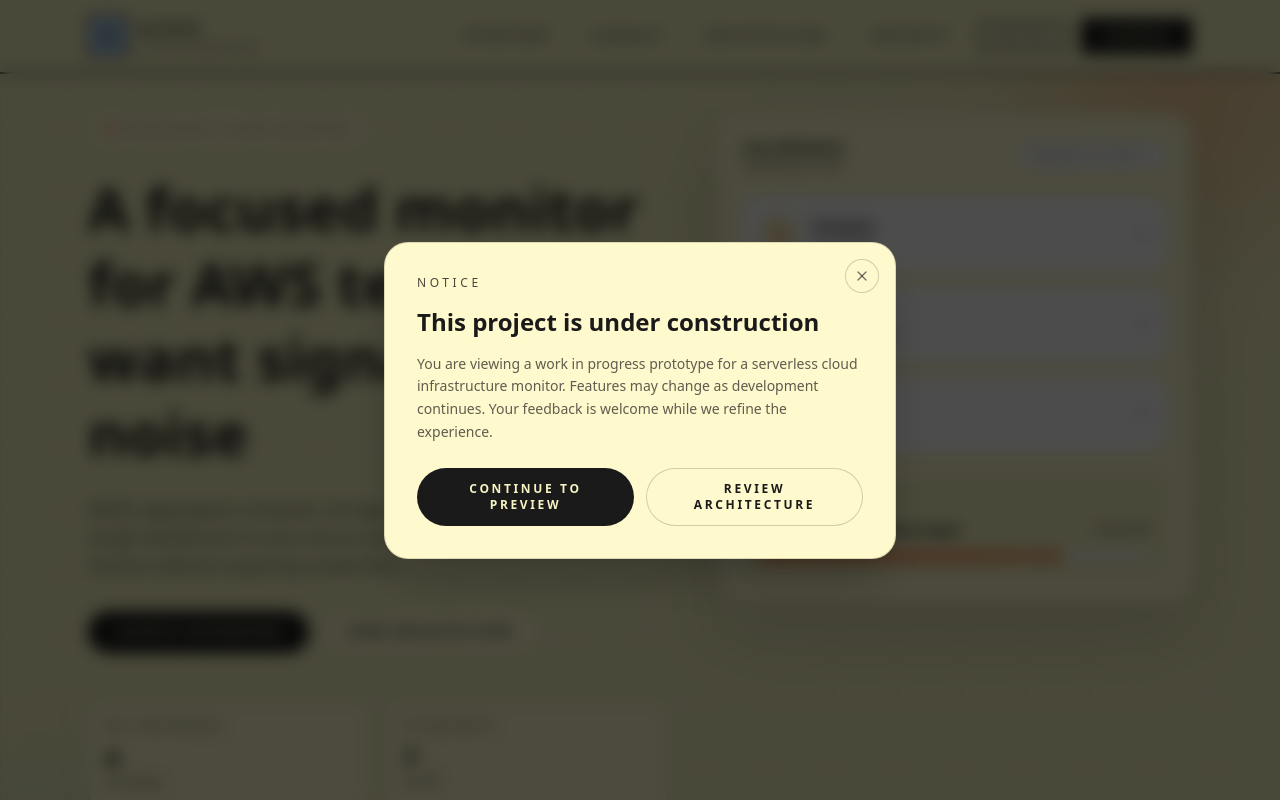
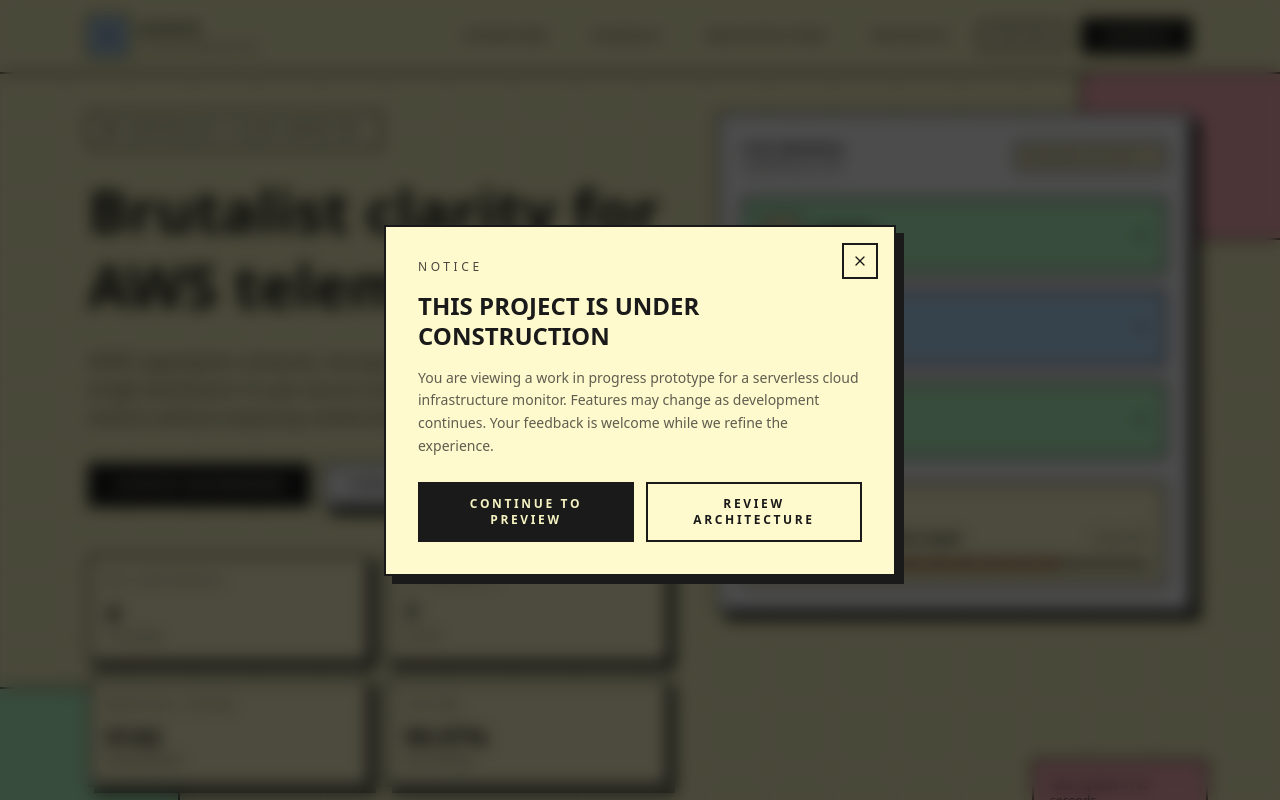
Before and after one commit to ayushedith/aero, a Next.js app: page / in a window 1280 px wide. Shown: the top 800 px of the page. Built offline with nearby package versions, Linux system fonts and the light colour scheme.

Commit message:
brutalist design

```diff
--- a/src/app/globals.css
+++ b/src/app/globals.css
@@ -62,7 +62,7 @@ a, button, [role="button"] {
 }
 
 .text-gradient {
-  background: linear-gradient(90deg, #ff5a1f 0%, #0ea5a4 60%, #ff8a4c 100%);
+  background: linear-gradient(90deg, #ff6b35 0%, #0ea5a4 60%, #ffb347 100%);
   -webkit-background-clip: text;
   background-clip: text;
   color: transparent;
--- a/src/components/landing/Hero.tsx
+++ b/src/components/landing/Hero.tsx
@@ -17,19 +17,19 @@ const SIGNALS = [
 export function Hero() {
   return (
     <section id="overview" className="relative overflow-hidden">
-      <div className="absolute inset-0 bg-grid-soft opacity-60" />
-      <div className="absolute inset-0 bg-noise opacity-40" />
-      <div className="absolute -top-32 right-[-120px] h-[420px] w-[420px] rounded-full bg-[radial-gradient(circle_at_center,rgba(255,90,31,0.35),transparent_65%)] blur-3xl" />
-      <div className="absolute bottom-[-120px] left-[-120px] h-[360px] w-[360px] rounded-full bg-[radial-gradient(circle_at_center,rgba(14,165,164,0.35),transparent_65%)] blur-3xl" />
+      <div className="absolute inset-0 bg-grid-soft opacity-70" />
+      <div className="absolute inset-0 bg-noise opacity-30" />
+      <div className="absolute -top-20 right-[-120px] h-[320px] w-[320px] border-2 border-foreground bg-heirlock-pink" />
+      <div className="absolute bottom-[-120px] left-[-120px] h-[300px] w-[300px] border-2 border-foreground bg-heirlock-green" />
 
       <div className="relative mx-auto grid max-w-6xl gap-12 px-6 pb-20 pt-28 lg:grid-cols-[1.1fr_0.9fr]">
         <div>
-          <div className="inline-flex items-center gap-2 rounded-full border border-foreground/15 bg-surface px-4 py-2 text-[11px] uppercase tracking-[0.28em] text-muted">
-            <span className="h-2 w-2 rounded-full bg-primary" />
+          <div className="inline-flex items-center gap-3 border-2 border-foreground bg-heirlock-yellow px-4 py-2 text-[11px] font-semibold uppercase tracking-[0.28em] text-foreground">
+            <span className="h-2 w-2 bg-foreground" />
             Serverless Cloud Monitor
           </div>
           <h1 className="mt-6 text-4xl font-semibold leading-tight text-foreground sm:text-5xl lg:text-6xl">
-            A focused monitor for AWS teams that want signal, not noise
+            Brutalist clarity for AWS telemetry
           </h1>
           <p className="mt-6 max-w-xl text-lg text-foreground/70">
             AERO aggregates compute, storage, and billing telemetry into a
@@ -39,38 +39,40 @@ export function Hero() {
           <div className="mt-8 flex flex-col gap-3 sm:flex-row">
             <Link
               href="/dashboard"
-              className="inline-flex items-center justify-center rounded-full border border-foreground/20 bg-foreground px-6 py-3 text-xs font-semibold uppercase tracking-[0.22em] text-background shadow-sm hover:bg-primary hover:text-white transition-colors"
+              className="brutalist-cutout inline-flex items-center justify-center px-6 py-3 text-xs font-semibold uppercase tracking-[0.22em]"
             >
               Launch dashboard
             </Link>
             <a
               href="#architecture"
-              className="inline-flex items-center justify-center rounded-full border border-foreground/20 bg-surface px-6 py-3 text-xs font-semibold uppercase tracking-[0.22em] text-foreground hover:border-foreground/60 transition-colors"
+              className="brutalist-panel inline-flex items-center justify-center px-6 py-3 text-xs font-semibold uppercase tracking-[0.22em]"
             >
               View architecture
             </a>
           </div>
 
           <div className="mt-12 grid grid-cols-2 gap-4">
-            {METRICS.map((metric) => (
+            {METRICS.map((metric, index) => (
               <div
                 key={metric.label}
-                className="rounded-2xl border border-foreground/10 bg-surface px-4 py-4 shadow-sm"
+                className={`brutalist-card px-4 py-4 ${
+                  index % 2 === 0 ? "bg-heirlock-blue" : "bg-heirlock-pink"
+                }`}
               >
-                <p className="text-xs uppercase tracking-[0.2em] text-muted">
+                <p className="text-xs uppercase tracking-[0.2em] text-foreground/70">
                   {metric.label}
                 </p>
                 <p className="mt-2 text-2xl font-semibold text-foreground">
                   {metric.value}
                 </p>
-                <p className="text-xs text-muted">{metric.note}</p>
+                <p className="text-xs text-foreground/70">{metric.note}</p>
               </div>
             ))}
           </div>
         </div>
 
         <div className="relative">
-          <div className="rounded-3xl border border-foreground/15 bg-surface px-6 py-6 panel-glow">
+          <div className="brutalist-panel px-6 py-6">
             <div className="flex items-center justify-between">
               <div>
                 <p className="text-sm font-semibold text-foreground">
@@ -78,53 +80,55 @@ export function Hero() {
                 </p>
                 <p className="text-xs text-muted">Updated just now</p>
               </div>
-              <div className="rounded-full border border-foreground/10 bg-surface-alt px-3 py-1 text-[10px] uppercase tracking-[0.22em] text-muted">
+              <div className="brutalist-chip px-3 py-1 text-[10px] uppercase tracking-[0.22em]">
                 Region us east 1
               </div>
             </div>
 
             <div className="mt-6 grid gap-4">
-              {SIGNALS.map((signal) => {
+              {SIGNALS.map((signal, index) => {
                 const Icon = signal.icon;
                 return (
                   <div
                     key={signal.label}
-                    className="flex items-center justify-between rounded-2xl border border-foreground/10 bg-surface-alt px-4 py-4"
+                    className={`flex items-center justify-between border-2 border-foreground px-4 py-4 ${
+                      index % 2 === 0 ? "bg-heirlock-green" : "bg-heirlock-blue"
+                    }`}
                   >
                     <div className="flex items-center gap-3">
-                      <span className="flex h-10 w-10 items-center justify-center rounded-full bg-background">
-                        <Icon className="h-5 w-5 text-primary" />
+                      <span className="flex h-10 w-10 items-center justify-center border-2 border-foreground bg-background">
+                        <Icon className="h-5 w-5 text-foreground" />
                       </span>
                       <div>
                         <p className="text-sm font-semibold text-foreground">
                           {signal.label}
                         </p>
-                        <p className="text-xs text-muted">{signal.value}</p>
+                        <p className="text-xs text-foreground/70">{signal.value}</p>
                       </div>
                     </div>
-                    <ArrowUpRight className="h-4 w-4 text-foreground/40" />
+                    <ArrowUpRight className="h-4 w-4 text-foreground" />
                   </div>
                 );
               })}
             </div>
 
-            <div className="mt-6 rounded-2xl border border-foreground/10 bg-background px-4 py-4">
-              <p className="text-xs uppercase tracking-[0.2em] text-muted">
+            <div className="mt-6 border-2 border-foreground bg-heirlock-yellow px-4 py-4">
+              <p className="text-xs uppercase tracking-[0.2em] text-foreground/70">
                 Budget status
               </p>
               <div className="mt-3 flex items-center justify-between">
                 <p className="text-sm font-semibold text-foreground">
                   78 percent of monthly target
                 </p>
-                <span className="text-xs text-muted">3 days left</span>
+                <span className="text-xs text-foreground/70">3 days left</span>
               </div>
-              <div className="mt-3 h-2 w-full rounded-full bg-surface-alt">
-                <div className="h-2 w-[78%] rounded-full bg-[linear-gradient(90deg,#ff5a1f,#ff8a4c,#0ea5a4)] shimmer" />
+              <div className="mt-3 h-2 w-full border-2 border-foreground bg-background">
+                <div className="h-full w-[78%] stripe-accent" />
               </div>
             </div>
           </div>
 
-          <div className="absolute -bottom-10 -right-4 hidden w-40 rounded-2xl border border-foreground/10 bg-surface px-4 py-4 text-xs text-muted shadow-sm lg:block float-fast">
+          <div className="absolute -bottom-10 -right-4 hidden w-44 border-2 border-foreground bg-heirlock-pink px-4 py-4 text-xs text-foreground lg:block">
             Next update in 36 seconds
           </div>
         </div>
--- a/src/components/landing/UnderConstructionModal.tsx
+++ b/src/components/landing/UnderConstructionModal.tsx
@@ -36,11 +36,11 @@ export function UnderConstructionModal() {
       aria-modal="true"
       aria-label="Project under construction"
     >
-      <div className="relative w-[92vw] max-w-lg rounded-3xl border border-foreground/15 bg-surface p-8 shadow-2xl">
+      <div className="relative w-[92vw] max-w-lg border-2 border-foreground bg-surface p-8 shadow-[8px_8px_0_0_#1a1a1a]">
         <button
           onClick={handleClose}
           aria-label="Close"
-          className="absolute right-4 top-4 rounded-full border border-foreground/20 bg-surface p-2 text-foreground/60 hover:text-foreground transition-colors"
+          className="absolute right-4 top-4 border-2 border-foreground bg-heirlock-yellow p-2 text-foreground"
         >
           <X className="h-4 w-4" />
         </button>
@@ -49,7 +49,7 @@ export function UnderConstructionModal() {
           <div className="text-xs uppercase tracking-[0.3em] text-muted">
             Notice
           </div>
-          <h2 className="text-2xl font-semibold leading-tight text-foreground">
+          <h2 className="text-2xl font-semibold uppercase leading-tight text-foreground">
             This project is under construction
           </h2>
           <p className="text-sm leading-relaxed text-foreground/70">
@@ -60,14 +60,14 @@ export function UnderConstructionModal() {
           <div className="flex flex-col gap-3 pt-2 sm:flex-row">
             <button
               onClick={handleClose}
-              className="w-full rounded-full border border-foreground/20 bg-foreground px-6 py-3 text-xs font-semibold uppercase tracking-[0.22em] text-background hover:bg-primary hover:text-white transition-colors"
+              className="w-full border-2 border-foreground bg-foreground px-6 py-3 text-xs font-semibold uppercase tracking-[0.22em] text-background"
             >
               Continue to preview
             </button>
             <a
               href="#architecture"
               onClick={handleClose}
-              className="w-full rounded-full border border-foreground/20 bg-surface px-6 py-3 text-center text-xs font-semibold uppercase tracking-[0.22em] text-foreground hover:border-foreground/60 transition-colors"
+              className="w-full border-2 border-foreground bg-surface px-6 py-3 text-center text-xs font-semibold uppercase tracking-[0.22em] text-foreground"
             >
               Review architecture
             </a>
```
Also changed, not shown: src/components/landing/Architecture.tsx (+16 -12 lines), src/components/landing/CTA.tsx (+7 -8 lines), src/components/landing/Features.tsx (+11 -11 lines), src/components/landing/Footer.tsx (+11 -9 lines), src/components/landing/TerminalDemo.tsx (+17 -15 lines).
